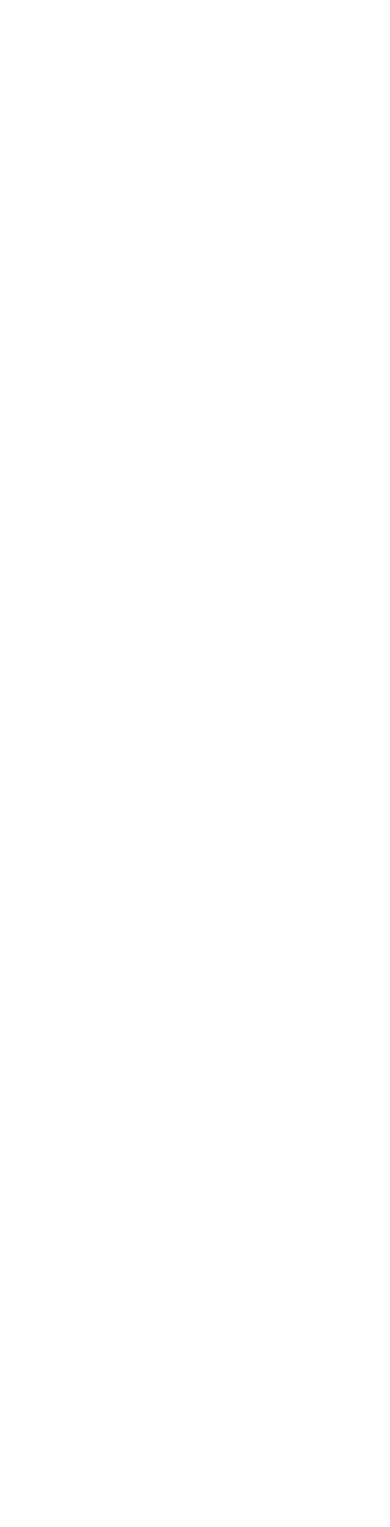
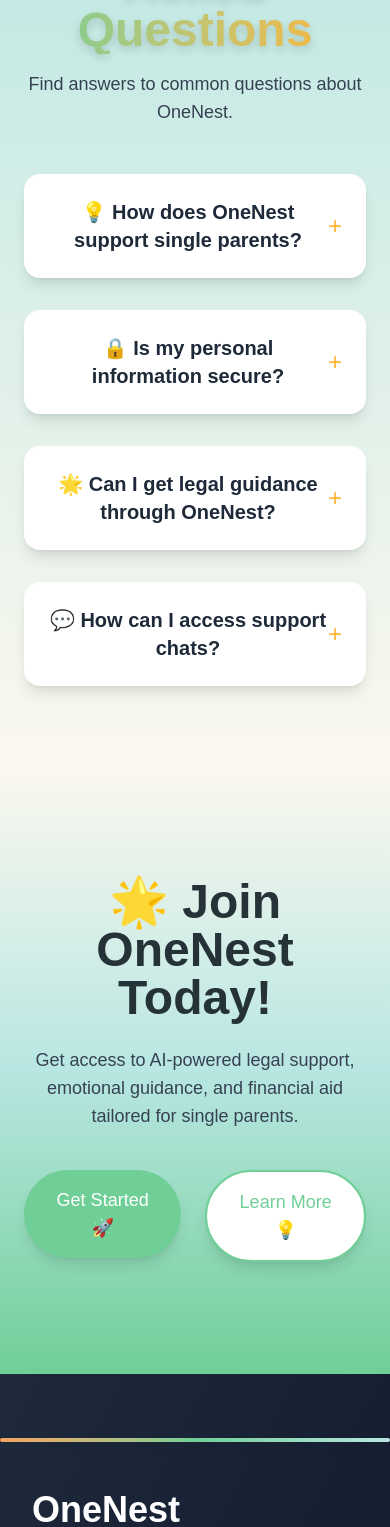
Before and after one commit to arorarish245/OneNest, a Next.js app in the folder frontend/: page / in a window 390 px wide. Shown: the part 7125-8652 px from the top of the page. Before the commit the page ends 6955 px from the top, so only its background shows below. Built offline with nearby package versions, Linux system fonts and the light colour scheme.

Commit message:
Changes done

```diff
--- a/frontend/package.json
+++ b/frontend/package.json
@@ -9,7 +9,7 @@
     "lint": "next lint"
   },
   "dependencies": {
-    "framer-motion": "^12.5.0",
+    "framer-motion": "^12.6.0",
     "next": "15.2.3",
     "react": "^19.0.0",
     "react-dom": "^19.0.0",
--- /dev/null
+++ b/frontend/src/app/components/CTASection.tsx
@@ -0,0 +1,51 @@
+"use client";
+import { motion } from "framer-motion";
+import Link from "next/link";
+
+const CTASection = () => {
+  return (
+    <section className="bg-gradient-to-b from-[#FBF8EF] via-[#B8E6E2] to-[#6FCF97] py-28">
+      <div className="container mx-auto px-6 md:px-12 lg:px-24 text-center">
+
+        {/* CTA Heading */}
+        <motion.h2
+          initial={{ opacity: 0, y: -30 }}
+          animate={{ opacity: 1, y: 0 }}
+          transition={{ duration: 0.8 }}
+          className="text-5xl font-extrabold text-[#253237] mb-6"
+        >
+          🌟 Join OneNest Today!
+        </motion.h2>
+
+        <p className="text-lg text-gray-700 mb-10">
+          Get access to AI-powered legal support, emotional guidance, and financial aid tailored for single parents.
+        </p>
+
+        {/* CTA Buttons */}
+        <div className="flex justify-center gap-6">
+          <Link href="/register" passHref>
+            <motion.button
+              whileHover={{ scale: 1.05 }}
+              whileTap={{ scale: 0.95 }}
+              className="bg-[#6FCF97] text-white text-lg font-medium px-8 py-4 rounded-full shadow-lg hover:bg-[#55b983] transition"
+            >
+              Get Started 🚀
+            </motion.button>
+          </Link>
+
+          <Link href="/learn-more" passHref>
+            <motion.button
+              whileHover={{ scale: 1.05 }}
+              whileTap={{ scale: 0.95 }}
+              className="bg-white text-[#6FCF97] border-2 border-[#6FCF97] text-lg font-medium px-8 py-4 rounded-full shadow-lg hover:bg-[#f4f4f4] transition"
+            >
+              Learn More 💡
+            </motion.button>
+          </Link>
+        </div>
+      </div>
+    </section>
+  );
+};
+
+export default CTASection;
--- /dev/null
+++ b/frontend/src/app/components/FAQSection.tsx
@@ -0,0 +1,89 @@
+"use client";
+import { useState } from "react";
+import { motion, AnimatePresence } from "framer-motion";
+
+const faqData = [
+  {
+    question: "💡 How does OneNest support single parents?",
+    answer:
+      "OneNest offers AI-powered legal assistance, emotional support, and financial aid resources, all tailored specifically for single parents."
+  },
+  {
+    question: "🔒 Is my personal information secure?",
+    answer:
+      "Absolutely! We prioritize your privacy with end-to-end encryption and strict data protection measures."
+  },
+  {
+    question: "🌟 Can I get legal guidance through OneNest?",
+    answer:
+      "Yes! Our AI-driven platform connects you with verified legal experts and provides accurate legal insights."
+  },
+  {
+    question: "💬 How can I access support chats?",
+    answer:
+      "You can easily access our 24/7 AI-powered support chat by visiting the 'Chat' section on the website."
+  }
+];
+
+const FAQSection = () => {
+  const [openIndex, setOpenIndex] = useState(null);
+
+  const toggleFAQ = (index) => {
+    setOpenIndex(openIndex === index ? null : index);
+  };
+
+  return (
+    <section className="bg-gradient-to-b from-[#B8E6E2] to-[#FBF8EF] py-20">
+      <div className="container mx-auto px-6 md:px-12 lg:px-24">
+
+        {/* Heading */}
+        <div className="text-center mb-12">
+          <h2 className="text-5xl font-extrabold text-transparent bg-clip-text bg-gradient-to-r from-[#6FCF97] to-[#FFB433] drop-shadow-lg">
+            Frequently Asked Questions
+          </h2>
+          <p className="mt-4 text-lg text-gray-700">
+            Find answers to common questions about OneNest.
+          </p>
+        </div>
+
+        {/* FAQ Cards */}
+        <div className="grid gap-8">
+          {faqData.map((item, index) => (
+            <motion.div
+              key={index}
+              initial={{ opacity: 0, y: 30 }}
+              animate={{ opacity: 1, y: 0 }}
+              transition={{ duration: 0.5, delay: index * 0.1 }}
+              className="bg-white rounded-2xl shadow-lg hover:shadow-2xl transition duration-300"
+            >
+              <button
+                className="w-full p-6 flex justify-between items-center focus:outline-none"
+                onClick={() => toggleFAQ(index)}
+              >
+                <h3 className="text-xl font-bold text-gray-800">{item.question}</h3>
+                <span className="text-2xl text-[#FFB433]">
+                  {openIndex === index ? "−" : "+"}
+                </span>
+              </button>
+
+              <AnimatePresence>
+                {openIndex === index && (
+                  <motion.div
+                    initial={{ opacity: 0, height: 0 }}
+                    animate={{ opacity: 1, height: "auto" }}
+                    exit={{ opacity: 0, height: 0 }}
+                    className="px-6 pb-6 text-gray-600"
+                  >
+                    {item.answer}
+                  </motion.div>
+                )}
+              </AnimatePresence>
+            </motion.div>
+          ))}
+        </div>
+      </div>
+    </section>
+  );
+};
+
+export default FAQSection;
--- /dev/null
+++ b/frontend/src/app/components/Footer.tsx
@@ -0,0 +1,58 @@
+"use client";
+import { FaFacebookF, FaTwitter, FaInstagram, FaLinkedinIn } from "react-icons/fa";
+
+const Footer = () => {
+  return (
+    <footer className="bg-gradient-to-br from-[#1E293B] to-[#0F172A] text-white pt-16 pb-10">
+
+      {/* Glowing Divider */}
+      <div className="h-1 w-full bg-gradient-to-r from-[#F4A261] via-[#6FCF97] to-[#B8E6E2] rounded-full shadow-md mb-12"></div>
+
+      <div className="container mx-auto px-8 lg:px-24 grid grid-cols-1 md:grid-cols-3 gap-12">
+
+        {/* Section 1: Brand Info */}
+        <div>
+          <h2 className="text-4xl font-bold text-white mb-4">OneNest</h2>
+          <p className="text-lg text-gray-300 leading-relaxed">
+            Empowering single parents with <span className="text-[#F4A261]">AI-driven resources</span>, expert legal support, and financial assistance.
+          </p>
+        </div>
+
+        {/* Section 2: Navigation Links */}
+        <div className="flex flex-col space-y-4">
+          <h3 className="text-2xl font-semibold text-white">Quick Links</h3>
+          <a href="/about" className="text-gray-400 hover:text-[#F4A261] transition-transform transform hover:translate-x-1">About Us</a>
+          <a href="/services" className="text-gray-400 hover:text-[#F4A261] transition-transform transform hover:translate-x-1">Services</a>
+          <a href="/contact" className="text-gray-400 hover:text-[#F4A261] transition-transform transform hover:translate-x-1">Contact</a>
+          <a href="/privacy" className="text-gray-400 hover:text-[#F4A261] transition-transform transform hover:translate-x-1">Privacy Policy</a>
+        </div>
+
+        {/* Section 3: Social Icons */}
+        <div>
+          <h3 className="text-2xl font-semibold text-white mb-4">Follow Us</h3>
+          <div className="flex space-x-6">
+            <a href="#" className="text-white hover:text-[#F4A261] transition-transform transform hover:scale-110">
+              <FaFacebookF size={28} />
+            </a>
+            <a href="#" className="text-white hover:text-[#F4A261] transition-transform transform hover:scale-110">
+              <FaTwitter size={28} />
+            </a>
+            <a href="#" className="text-white hover:text-[#F4A261] transition-transform transform hover:scale-110">
+              <FaInstagram size={28} />
+            </a>
+            <a href="#" className="text-white hover:text-[#F4A261] transition-transform transform hover:scale-110">
+              <FaLinkedinIn size={28} />
+            </a>
+          </div>
+        </div>
+      </div>
+
+      {/* Copyright */}
+      <div className="text-center text-gray-400 text-sm mt-12">
+        © {new Date().getFullYear()} OneNest. All rights reserved.
+      </div>
+    </footer>
+  );
+};
+
+export default Footer;
--- a/frontend/src/app/components/StatsSection.tsx
+++ b/frontend/src/app/components/StatsSection.tsx
@@ -17,7 +17,7 @@
 
 const StatsSection = () => {
   return (
-    <section className="py-20 bg-gradient-to-br from-[#E0F7FA] via-[#B4EBE6] to-[#80CBC4] text-center">
+    <section className="py-20 bg-gradient-to-br from-[#B4EBE6] via-[#A1E3DD] to-[#80CBC4] text-center">
 
       {/* Global Single Parent Stats */}
       <motion.h2
--- a/frontend/src/app/page.tsx
+++ b/frontend/src/app/page.tsx
@@ -1,17 +1,21 @@
 import HeroSection from "./components/HeroSection";
 import KeyFeatures from "./components/KeyFeatures";
-// import CTASection from "./components/CTASection";
 import TimelineSection from "./components/TimelineSection";
 import StatsSection from "./components/StatsSection";
+import FAQSection from "./components/FAQSection";
+import CTASection from "./components/CTASection";
+import Footer from "./components/Footer";
 
 export default function Home() {
   return (
     <>
       <HeroSection />
       <KeyFeatures />
-      {/* <CTASection /> */}
       <TimelineSection/>
       <StatsSection/>
+      <FAQSection/>
+      <CTASection/>
+      <Footer/>
     </>
   );
 }
```
Also changed, not shown: 1 other file (tests, documents, lock files or other folders).
